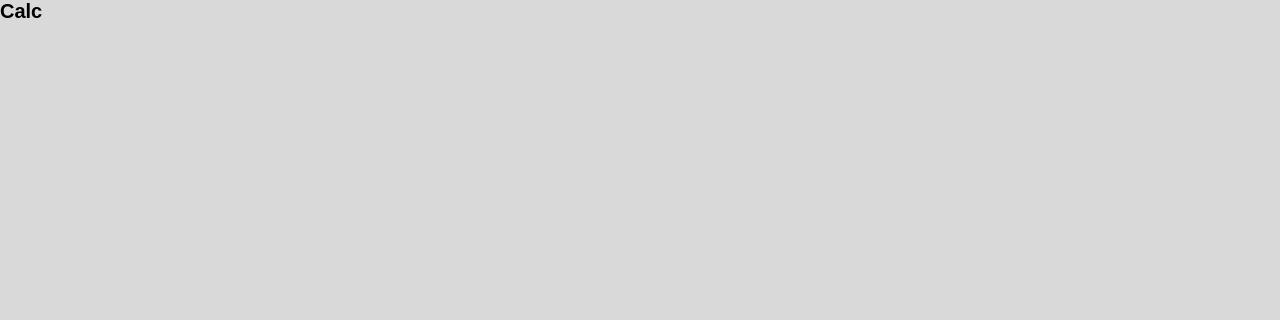
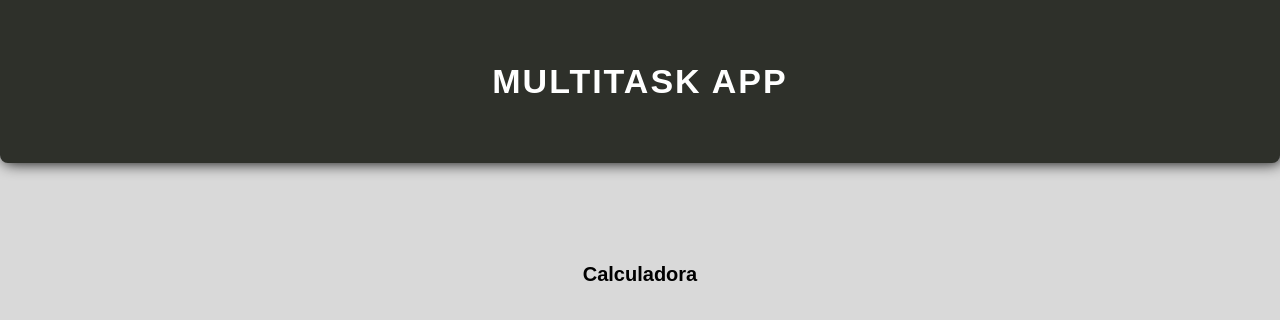
Before and after one commit to Ryotruuser/multitask-app, a React (Vite) app: page /Calc in a window 1280 px wide. Shown: the top 320 px of the page. Built offline with nearby package versions, Linux system fonts and the light colour scheme; a web font is replaced by a local one.

Commit message:
paginas roteadas e headers configurado

```diff
--- a/src/components/Heading/styles.module.css
+++ b/src/components/Heading/styles.module.css
@@ -1,12 +1,21 @@
 .heading {
-    background: #2e302a;
-    color: #fff;
-    text-align: center;
-    padding: 6.2rem 0;
-    font-size: 3.4rem;
-    text-transform: uppercase;
-    letter-spacing: .2rem;
-    border-radius: 0 0 .8rem .8rem;
-    -webkit-box-shadow: 2px 1px 15px -1px #000000;
-    box-shadow: 2px 1px 15px -1px #000000;
+  background: #2e302a;
+  text-align: center;
+  padding: 6.2rem 0;
+  border-radius: 0 0 0.8rem 0.8rem;
+  -webkit-box-shadow: 2px 1px 15px -1px #000000;
+  box-shadow: 2px 1px 15px -1px #000000;
 }
+
+.heading a {
+  color: #fff;
+  text-transform: uppercase;
+  letter-spacing: 0.2rem;
+  font-size: 3.4rem;
+  text-decoration: none;
+  transition: ease-in-out 0.3s;
+}
+
+.heading a:hover {
+  filter: brightness(0.9);
+}
--- a/src/components/MainTemplate/index.tsx
+++ b/src/components/MainTemplate/index.tsx
@@ -1,3 +1,4 @@
+import { Link } from "react-router-dom";
 import BodyApp from "../BodyApp/BodyApp";
 import Heading from "../Heading/Heading";
 
@@ -8,7 +9,10 @@ type MainTemplateProps = {
 export function MainTemplate({ children }: MainTemplateProps) {
   return (
     <>
-      <Heading>Multitask APP</Heading>
+      <Heading>
+        <Link to={"/"}>multitask app</Link>
+      </Heading>
+
       <BodyApp>{children}</BodyApp>
     </>
   );
--- a/src/pages/Calc/index.tsx
+++ b/src/pages/Calc/index.tsx
@@ -1,7 +1,9 @@
+import { MainTemplate } from "../../components/MainTemplate";
+
 export function Calc() {
   return (
-    <div>
-      <h1>Calc</h1>
-    </div>
+    <MainTemplate>
+      <h1>Calculadora</h1>
+    </MainTemplate>
   );
 }
--- a/src/pages/Cambio/index.tsx
+++ b/src/pages/Cambio/index.tsx
@@ -1,7 +1,9 @@
+import { MainTemplate } from "../../components/MainTemplate";
+
 export function Cambio() {
   return (
-    <div>
+    <MainTemplate>
       <h1>Cambio</h1>
-    </div>
+    </MainTemplate>
   );
 }
--- a/src/pages/Tasks/index.tsx
+++ b/src/pages/Tasks/index.tsx
@@ -1,7 +1,9 @@
+import { MainTemplate } from "../../components/MainTemplate";
+
 export function Tasks() {
   return (
-    <div>
+    <MainTemplate>
       <h1>Tasks</h1>
-    </div>
+    </MainTemplate>
   );
 }
--- a/src/pages/Timer/index.tsx
+++ b/src/pages/Timer/index.tsx
@@ -1,7 +1,9 @@
+import { MainTemplate } from "../../components/MainTemplate";
+
 export function Timer() {
   return (
-    <div>
-      <h1>Timers</h1>
-    </div>
+    <MainTemplate>
+      <h1>Timer</h1>
+    </MainTemplate>
   );
 }
```
